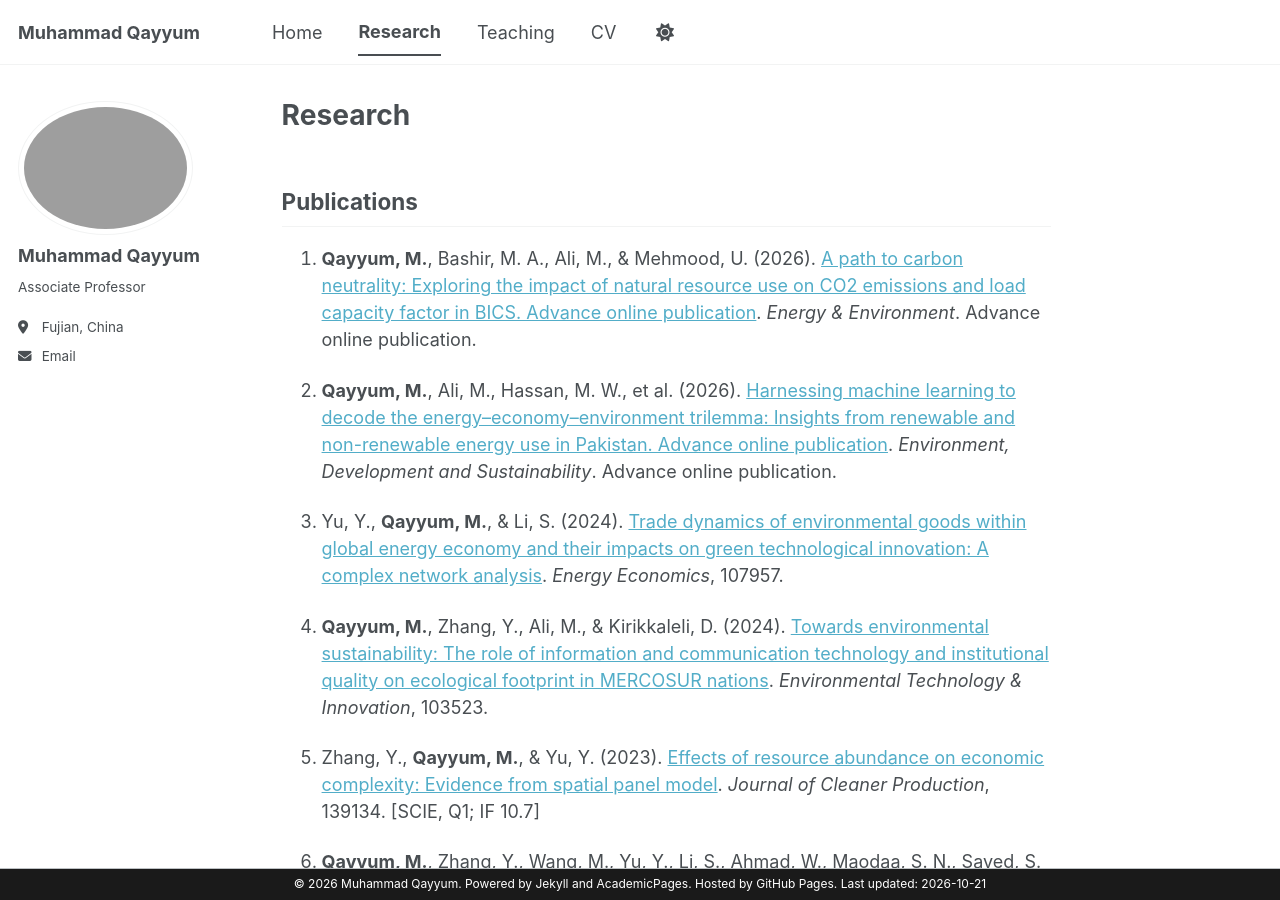
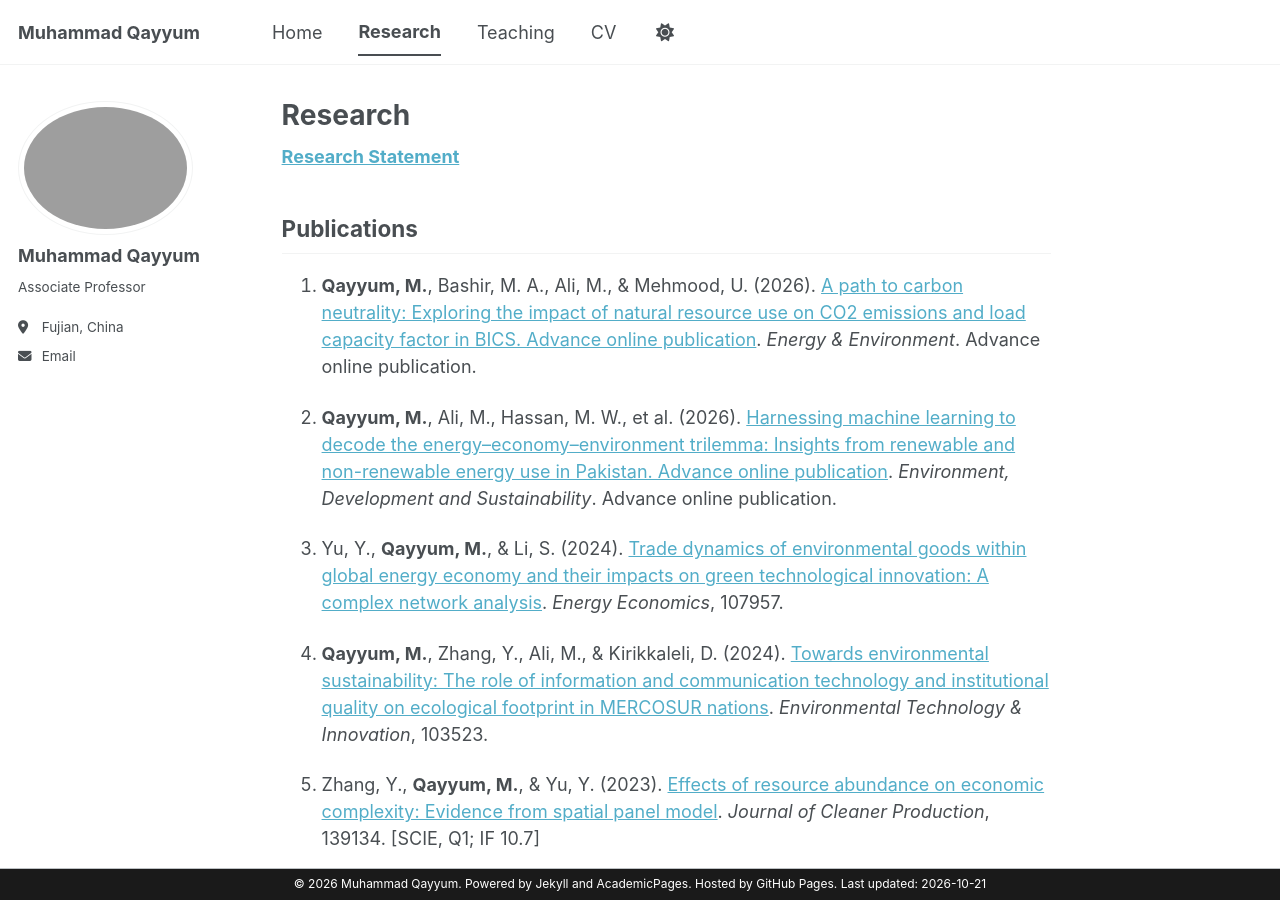
Before and after one commit to muhammadqayyum29/muhammadqayyum29.github.io, a Jekyll site: the page built from _pages/research.md, in a window 1280 px wide and 900 px high. Built offline with Jekyll 4.4.1, drawn with Linux system fonts in a browser that asks for light colours; a style sheet for code colours, icons or effects is not loaded.

Commit message:
Update research.md

```diff
--- a/_pages/research.md
+++ b/_pages/research.md
@@ -4,6 +4,8 @@ title: "Research"
 permalink: /research/
 author_profile: true
 ---
+
+**[Research Statement](/files/Muhammad_Qayyum_Research_Statement.pdf)**
 
 ## Publications
 
```
